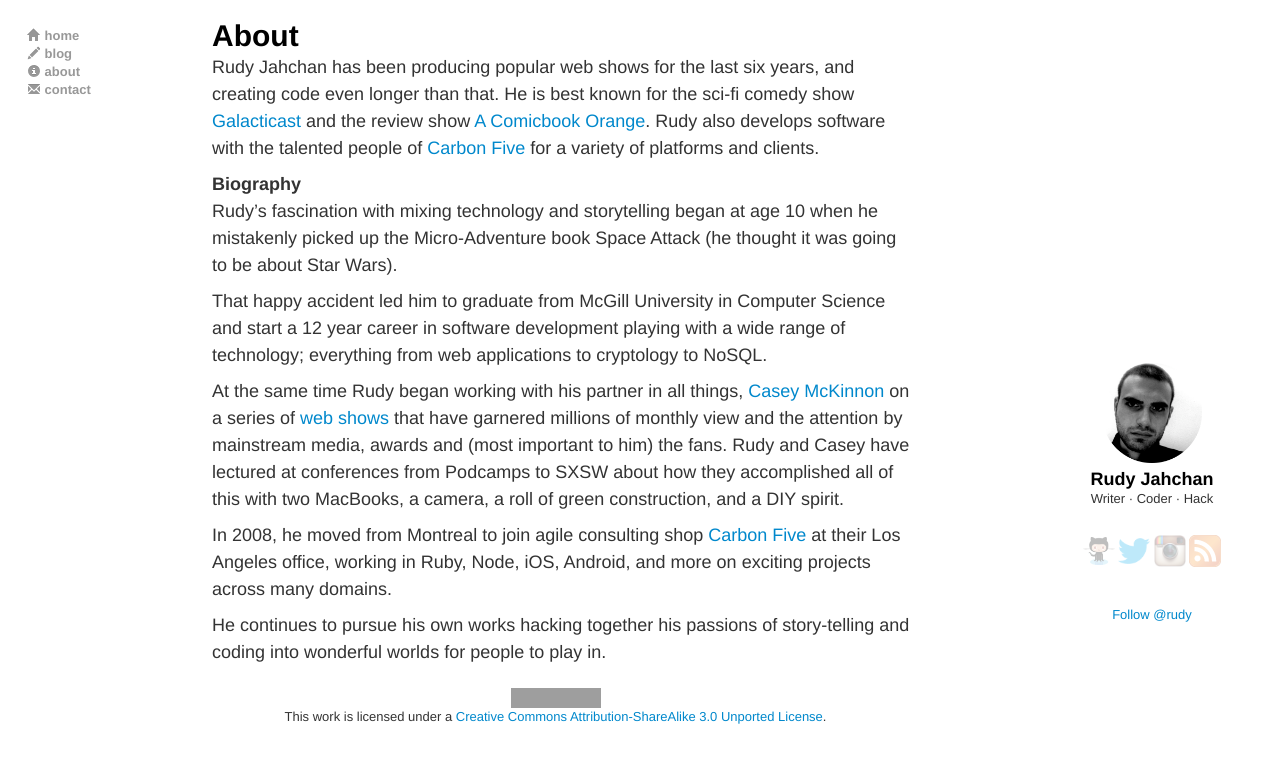
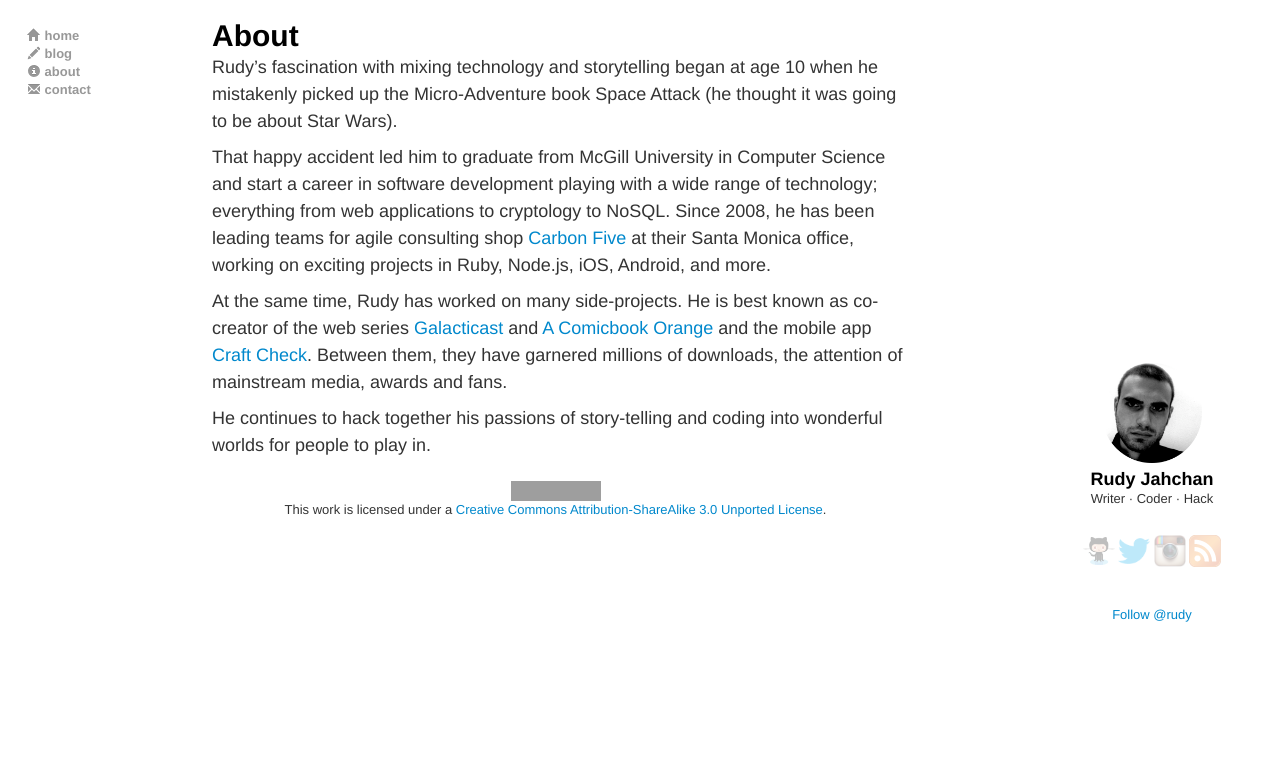
Before and after one commit to rudyjahchan/rudyjahchan.github.com, a Jekyll site: the page built from about.md, in a window 1280 px wide. Shown: the top 763 px of the page. Built offline with Jekyll 4.4.1, drawn with Linux system fonts in a browser that asks for light colours; comment, search, counter and statistics services are not loaded; grey boxes are pictures that could not be loaded.

Commit message:
Update about.md

```diff
--- a/about.md
+++ b/about.md
@@ -8,26 +8,10 @@ published: true
 permalink: /about/index.html
 
 ---
-Rudy Jahchan has been producing popular web shows for the last six years, and creating code even longer than that.
-He is best known for the sci-fi comedy show <a href="http://galacticast.com">Galacticast</a> and the review show <a href="http://acomicbookorange.com">A Comicbook Orange</a>.
-Rudy also develops software with the talented people of [Carbon Five](http://carbonfive.com) for a variety of platforms and clients.
+Rudy’s fascination with mixing technology and storytelling began at age 10 when he mistakenly picked up the Micro-Adventure book Space Attack (he thought it was going to be about Star Wars).
 
+That happy accident led him to graduate from McGill University in Computer Science and start a career in software development playing with a wide range of technology; everything from web applications to cryptology to NoSQL. Since 2008, he has been leading teams for agile consulting shop [Carbon Five](http://carbonfive.com) at their Santa Monica office, working on exciting projects in Ruby, Node.js, iOS, Android, and more.
 
-<h3>Biography</h3>
+At the same time, Rudy has worked on many side-projects. He is best known as co-creator of the web series [Galacticast](http://galacticast.com) and [A Comicbook Orange](http://acomicbookorange.com) and the mobile app [Craft Check](http://craftcheckapp.com). Between them, they have garnered millions of downloads, the attention of mainstream media, awards and fans.
 
-Rudy's fascination with mixing technology and storytelling began at age 10 when he mistakenly picked up
-the Micro-Adventure book Space Attack (he thought it was going to be about Star Wars).
-
-That happy accident led him to graduate from McGill University in Computer Science and start a 12 year career in
-software development playing with a wide range of technology; everything from web applications to cryptology to NoSQL.
-
-At the same time Rudy began working with his partner in all things,
-<a href="http://caseymckinnon.com">Casey McKinnon</a> on a series of <a href="http://rudyjahchan.com/shows">web shows</a>
-that have garnered millions of monthly view and the attention by mainstream media, awards and (most important to him) the fans.
-Rudy and Casey have lectured at conferences from Podcamps to SXSW about how they accomplished
-all of this with two MacBooks, a camera, a roll of green construction, and a DIY spirit.
-
-In 2008, he moved from Montreal to join agile consulting shop <a href="http://www.carbonfive.com">Carbon Five</a> at their Los Angeles office,
-working in Ruby, Node, iOS, Android, and more on exciting projects across many domains.
-
-He continues to pursue his own works hacking together his passions of story-telling and coding into wonderful worlds for people to play in.
+He continues to hack together his passions of story-telling and coding into wonderful worlds for people to play in.
```
